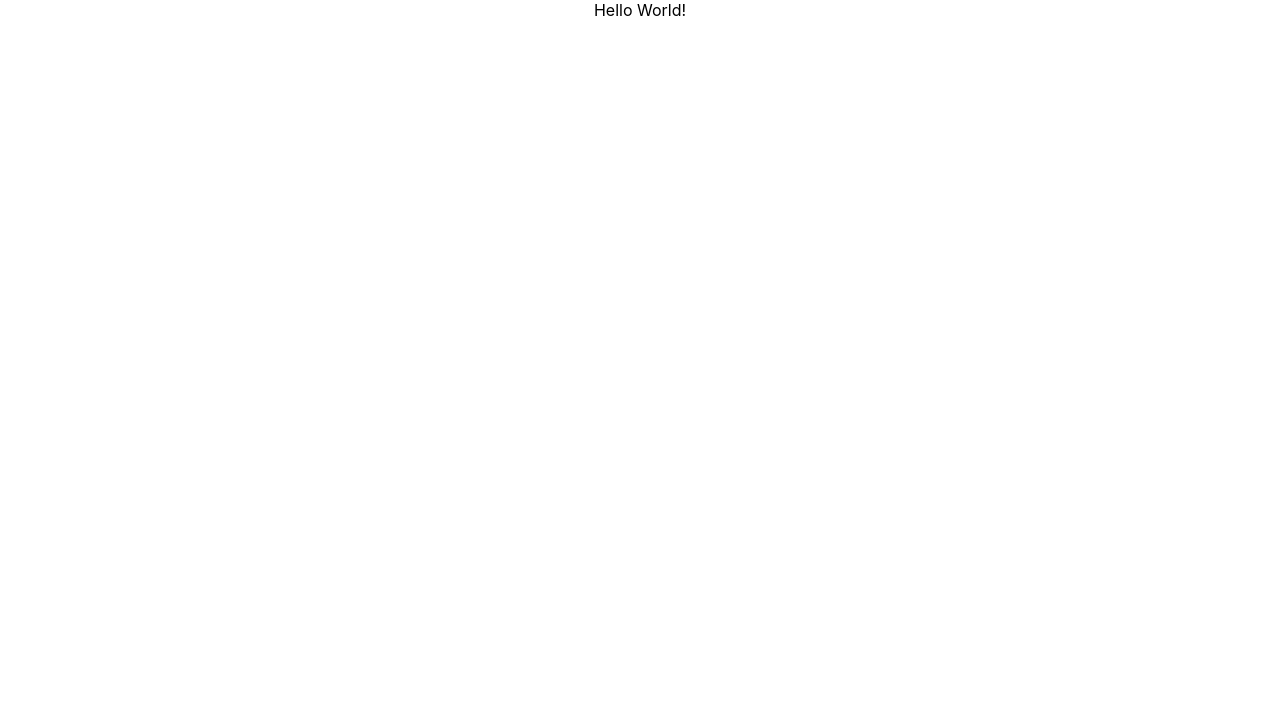
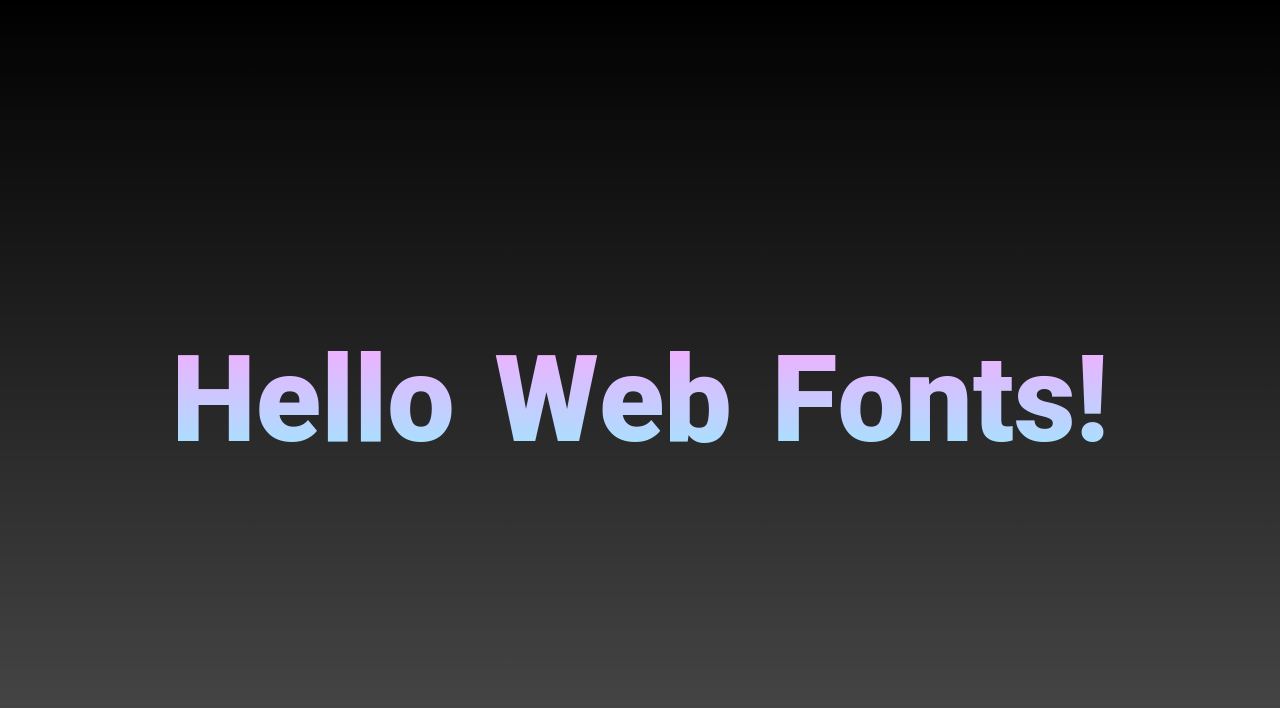
Before and after one commit to 0407chan/hello-web-fonts, a React (Create React App) app: page / in a window 1280 px wide. Shown: the top 708 px of the page. Built offline with nearby package versions, Linux system fonts and the light colour scheme.

Commit message:
대문 꾸미기

```diff
--- a/src/components/HelloWorld/HelloWorld.tsx
+++ b/src/components/HelloWorld/HelloWorld.tsx
@@ -1,11 +1,40 @@
-import React from 'react';
+import React, { useState } from 'react'
+import * as S from './style'
 
-const HelloWorld:React.FC = ()=> {
+const HelloWorld: React.FC = () => {
+  const [text] = useState<string>('Hello Web Fonts!')
+  const refMap = new Map<string, HTMLElement | null>()
+
+  text.split('').forEach((alpha, index) => {
+    refMap.set(`${alpha}-${index}`, null)
+  })
+
+  const hoverEvent = (value: string) => {
+    refMap.get(value)?.classList.add('transitionOn')
+  }
+  const removeClass = (value: string) => {
+    refMap.get(value)?.classList.remove('transitionOn')
+  }
+
   return (
-    <div className="HelloWorld">
-      Hello World!
-    </div>
-  );
+    <S.Container>
+      {text.split('').map((alpha, index) => {
+        const value = `${alpha}-${index}`
+        return (
+          <S.MainText
+            key={value}
+            ref={(element) => refMap.set(value, element)}
+            className="no-drag"
+            myText={alpha}
+            onMouseOver={() => hoverEvent(value)}
+            onMouseLeave={() => removeClass(value)}
+          >
+            {alpha !== ' ' ? alpha : <span style={{ marginRight: 40 }} />}
+          </S.MainText>
+        )
+      })}
+    </S.Container>
+  )
 }
 
-export default HelloWorld;
+export default HelloWorld
--- /dev/null
+++ b/src/components/HelloWorld/style.tsx
@@ -0,0 +1,39 @@
+import styled from 'styled-components'
+
+export const Container = styled.div`
+  display: flex;
+  justify-content: center;
+  align-items: center;
+  background: linear-gradient(#000000, #000000b2);
+  height: 100vh;
+  width: 100vw;
+`
+
+export const MainText = styled.span<{ myText: string }>`
+  position: relative;
+  z-index: 1;
+  font-size: 120px;
+  font-weight: 900;
+  font-family: 'Roboto', sans-serif;
+  background: linear-gradient(#fba7ff, #98ecff);
+  -webkit-background-clip: text;
+  color: transparent;
+
+  &::before {
+    position: absolute;
+    top: 0;
+    right: 0;
+    bottom: 0;
+    left: 0;
+    z-index: -1;
+    content: '${(props) => props.myText}';
+    background-image: linear-gradient(#f201ff, #09d2ff);
+    transition: opacity 0.2s ease, transform 0.2s ease;
+    opacity: 0;
+    -webkit-background-clip: text;
+  }
+
+  &.transitionOn::before {
+    opacity: 1;
+  }
+`
```
